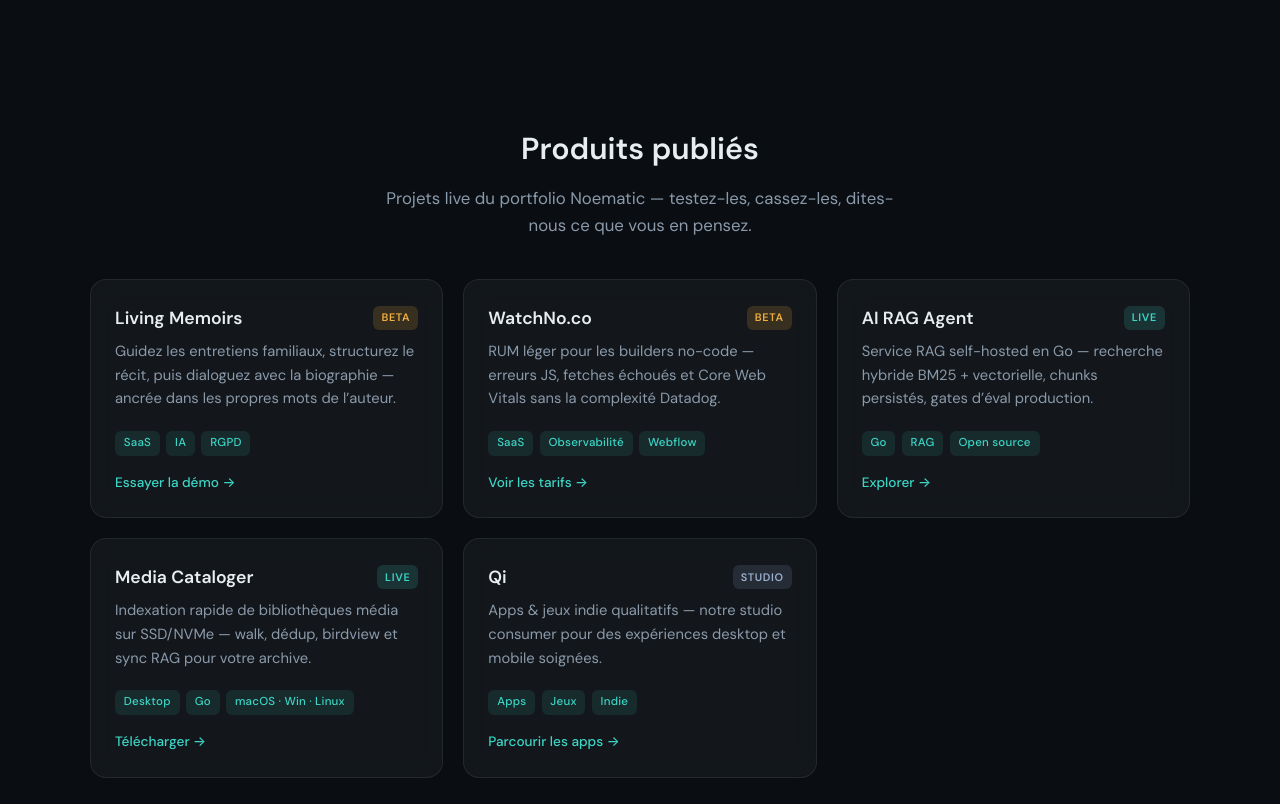
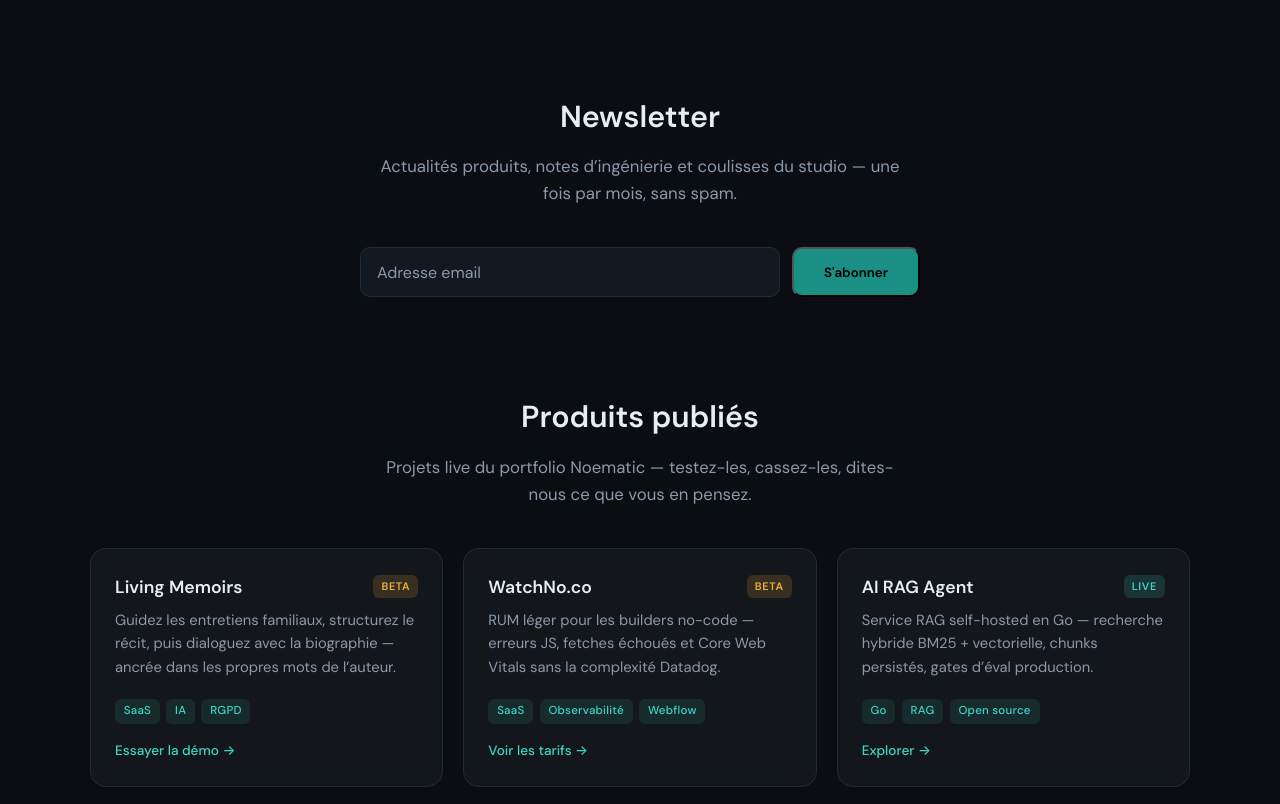
Before and after one commit to noematic-fr/website, an Astro site: page / in a window 1280 px wide. Shown: the part 1115-1919 px from the top of the page. Built offline with nearby package versions, Linux system fonts and the light colour scheme; Astro itself is replaced by a stand-in of ours.

Commit message:
Add newsletter component with subscription form and styles

```diff
--- /dev/null
+++ b/src/components/Newsletter.astro
@@ -0,0 +1,112 @@
+---
+import { content } from '../content';
+
+const { newsletter } = content;
+
+const kitFormOptions = JSON.stringify({
+  settings: {
+    after_subscribe: {
+      action: 'message',
+      success_message:
+        'Merci ! Vérifiez votre email pour confirmer votre inscription.',
+      redirect_url: '',
+    },
+    analytics: {
+      google: null,
+      fathom: null,
+      facebook: null,
+      segment: null,
+      pinterest: null,
+      sparkloop: null,
+      googletagmanager: null,
+    },
+    modal: {
+      trigger: 'timer',
+      scroll_percentage: null,
+      timer: 5,
+      devices: 'all',
+      show_once_every: 15,
+    },
+    powered_by: {
+      show: false,
+      url: 'https://kit.com/features/forms?utm_campaign=poweredby&utm_content=form&utm_medium=referral&utm_source=dynamic',
+    },
+    recaptcha: { enabled: false },
+    return_visitor: { action: 'show', custom_content: '' },
+    slide_in: {
+      display_in: 'bottom_right',
+      trigger: 'timer',
+      scroll_percentage: null,
+      timer: 5,
+      devices: 'all',
+      show_once_every: 15,
+    },
+    sticky_bar: {
+      display_in: 'top',
+      trigger: 'timer',
+      scroll_percentage: null,
+      timer: 5,
+      devices: 'all',
+      show_once_every: 15,
+    },
+  },
+  version: '5',
+});
+---
+
+<section id="newsletter" class="noe-section noe-newsletter">
+  <div class="noe-container">
+    <header class="noe-section-header">
+      <h2>{newsletter.title}</h2>
+      <p class="noe-section-lead">{newsletter.subtitle}</p>
+    </header>
+
+    <div class="noe-newsletter-form">
+      <script is:inline src="https://f.convertkit.com/ckjs/ck.5.js"></script>
+      <form
+        action="https://app.kit.com/forms/9640047/subscriptions"
+        class="seva-form formkit-form"
+        method="post"
+        data-sv-form="9640047"
+        data-uid="3e67feb4de"
+        data-format="inline"
+        data-version="5"
+        data-options={kitFormOptions}
+        min-width="400 500 600 700 800"
+      >
+        <div data-style="clean">
+          <ul
+            class="formkit-alert formkit-alert-error"
+            data-element="errors"
+            data-group="alert"
+          >
+          </ul>
+          <div
+            data-element="fields"
+            data-stacked="false"
+            class="seva-fields formkit-fields"
+          >
+            <div class="formkit-field">
+              <input
+                class="formkit-input"
+                name="email_address"
+                aria-label="Adresse email"
+                placeholder="Adresse email"
+                required
+                type="email"
+              />
+            </div>
+            <button data-element="submit" class="formkit-submit formkit-submit">
+              <div class="formkit-spinner">
+                <div></div>
+                <div></div>
+                <div></div>
+              </div>
+              <span>S'abonner</span>
+            </button>
+          </div>
+        </div>
+      </form>
+    </div>
+  </div>
+</section>
--- a/src/content.ts
+++ b/src/content.ts
@@ -69,6 +69,11 @@ export const content = {
       },
     ] satisfies Service[],
   },
+  newsletter: {
+    title: 'Newsletter',
+    subtitle:
+      'Actualités produits, notes d’ingénierie et coulisses du studio — une fois par mois, sans spam.',
+  },
   products: {
     title: 'Produits publiés',
     subtitle:
--- a/src/pages/index.astro
+++ b/src/pages/index.astro
@@ -2,6 +2,7 @@
 import BaseLayout from '../layouts/BaseLayout.astro';
 import Hero from '../components/Hero.astro';
 import Services from '../components/Services.astro';
+import Newsletter from '../components/Newsletter.astro';
 import Products from '../components/Products.astro';
 import Contact from '../components/Contact.astro';
 ---
@@ -9,6 +10,7 @@ import Contact from '../components/Contact.astro';
 <BaseLayout>
   <Hero />
   <Services />
+  <Newsletter />
   <Products />
   <Contact />
 </BaseLayout>
--- a/src/styles/global.css
+++ b/src/styles/global.css
@@ -316,6 +316,105 @@ a {
   color: #9ab0d0;
 }
 
+.noe-newsletter {
+  padding-top: 2rem;
+  padding-bottom: 2rem;
+}
+
+.noe-newsletter-form {
+  max-width: 560px;
+  margin: 0 auto;
+}
+
+.noe-newsletter-form .formkit-form[data-uid="3e67feb4de"] {
+  max-width: none;
+  margin: 0;
+}
+
+.noe-newsletter-form .formkit-form[data-uid="3e67feb4de"] [data-style="clean"] {
+  width: 100%;
+}
+
+.noe-newsletter-form .formkit-form[data-uid="3e67feb4de"] .formkit-fields {
+  display: flex;
+  flex-wrap: wrap;
+  gap: 0.75rem;
+  margin: 0;
+}
+
+.noe-newsletter-form .formkit-form[data-uid="3e67feb4de"] .formkit-field,
+.noe-newsletter-form .formkit-form[data-uid="3e67feb4de"] .formkit-submit {
+  margin: 0;
+}
+
+.noe-newsletter-form .formkit-form[data-uid="3e67feb4de"] .formkit-field {
+  flex: 1 1 220px;
+}
+
+.noe-newsletter-form .formkit-form[data-uid="3e67feb4de"] .formkit-submit {
+  flex: 0 0 auto;
+  background: var(--noe-aqua-dim) !important;
+  border-radius: 10px !important;
+  font-family: var(--noe-font);
+  font-weight: 600;
+  transition: background 0.2s ease, box-shadow 0.2s ease;
+}
+
+.noe-newsletter-form .formkit-form[data-uid="3e67feb4de"] .formkit-submit:hover,
+.noe-newsletter-form .formkit-form[data-uid="3e67feb4de"] .formkit-submit:focus {
+  background: var(--noe-aqua) !important;
+  box-shadow: 0 4px 20px var(--noe-aqua-glow);
+}
+
+.noe-newsletter-form .formkit-form[data-uid="3e67feb4de"] .formkit-submit > span {
+  padding: 0.85rem 1.5rem;
+}
+
+.noe-newsletter-form .formkit-form[data-uid="3e67feb4de"] .formkit-input {
+  width: 100%;
+  background: var(--noe-bg-elevated) !important;
+  color: var(--noe-text) !important;
+  border: 1px solid var(--noe-border) !important;
+  border-radius: 10px !important;
+  font-family: var(--noe-font);
+  font-size: 1rem;
+  padding: 0.85rem 1rem;
+  transition: border-color 0.2s ease, box-shadow 0.2s ease;
+}
+
+.noe-newsletter-form .formkit-form[data-uid="3e67feb4de"] .formkit-input::placeholder {
+  color: var(--noe-text-muted);
+  opacity: 1;
+}
+
+.noe-newsletter-form .formkit-form[data-uid="3e67feb4de"] .formkit-input:focus {
+  outline: none;
+  border-color: rgba(61, 214, 198, 0.45) !important;
+  box-shadow: 0 0 0 3px rgba(61, 214, 198, 0.12);
+}
+
+.noe-newsletter-form .formkit-form[data-uid="3e67feb4de"] .formkit-alert {
+  margin: 0 0 1rem;
+  border-radius: 10px;
+  font-size: 0.92rem;
+}
+
+.noe-newsletter-form .formkit-form[data-uid="3e67feb4de"] .formkit-alert-success {
+  background: rgba(61, 214, 198, 0.12);
+  border-color: rgba(61, 214, 198, 0.35);
+  color: var(--noe-aqua);
+}
+
+.noe-newsletter-form .formkit-form[data-uid="3e67feb4de"] .formkit-alert-error {
+  background: rgba(242, 100, 59, 0.12);
+  border-color: rgba(242, 100, 59, 0.35);
+  color: #f08060;
+}
+
+.noe-newsletter-form .formkit-powered-by-convertkit-container {
+  display: none;
+}
+
 #contact {
   padding: 3rem 0 4rem;
   border-top: 1px solid var(--noe-border);
```
